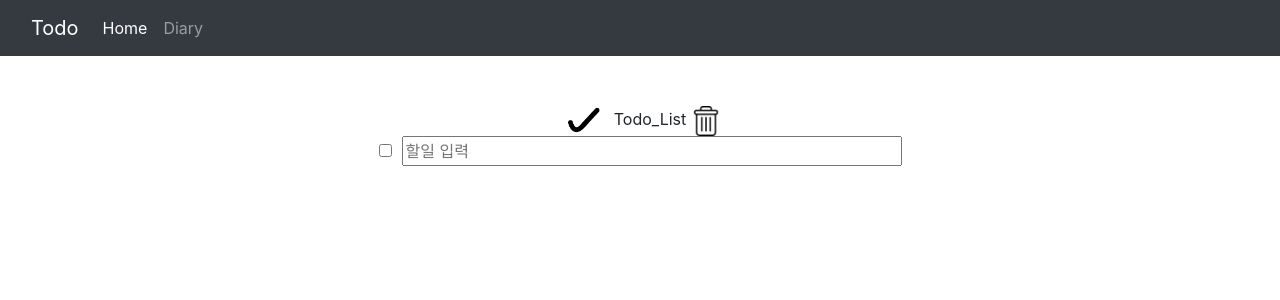
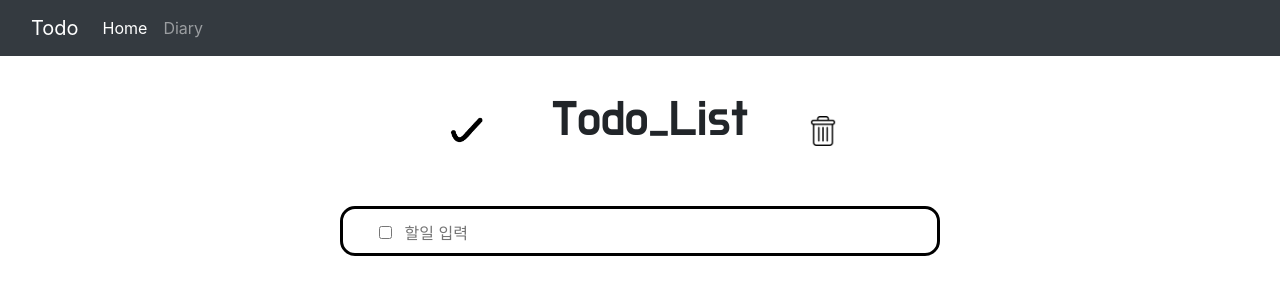
Before and after one commit to kwoneunyoung/todo, a Vue app: page /todo in a window 1280 px wide. Shown: the top 300 px of the page. Built offline with nearby package versions, Linux system fonts and the light colour scheme.

Commit message:
4/19
border style 설정

```diff
--- a/src/App.vue
+++ b/src/App.vue
@@ -12,26 +12,20 @@
           <div class="navbar-nav">
             <router-link to="/"><a class="nav-link active" aria-current="page">Home</a></router-link>
             <router-link to="/diary"><a class="nav-link">Diary</a></router-link>
-            <!-- <a class="nav-link" href="#">Pricing</a>
-            <a class="nav-link disabled">Disabled</a> -->
           </div>
         </div>
       </div>
     </nav>
     <router-view></router-view>
-    <!-- <Todo /> -->
-
   </div>
 
 </template>
 
 <script>
-// import Todo from './components/Todo.vue'
 
 export default {
   name: 'App',
   components: {
-    // Todo
   }
 }
 </script>
--- a/src/components/Todo.vue
+++ b/src/components/Todo.vue
@@ -1,17 +1,17 @@
 <template>
 
-    <div class="container">
+    <div class="todo-content">
+
         <div class="todo-container">
             <div>
-
-                <img src="../assets/img/check.png" style="width:50px" @click="chkAll">
-                Todo_List
+                <img src="../assets/img/check.png" style="width:50px" @click="chkAll"><span>Todo_List</span>
                 <img src="../assets/img/delete.png" @click="removeAll">
             </div>
             <div class="chk-main">
                 <input class="chkbox" type="checkbox"><input class="chktext" type="text" placeholder="할일 입력">
             </div>
         </div>
+
     </div>
 
 </template>
@@ -35,11 +35,11 @@ export default {
 
 
 .todo-container {
-    margin-top : 50px;
     text-align: center;
+
 }
 
-.todo-container p {
+.todo-container span {
     font-family: 'Do Hyeon', sans-serif;
     font-size: 50px;
 }
@@ -48,12 +48,22 @@ export default {
     width: 30px;
     height: 30px;
     cursor: pointer;
+    margin: 60px;
+}
 
+.chk-main {
+    width: 600px;
+    height: 50px;
+    border: 3px solid black;
+    border-radius: 15px;
+    margin: 0 auto; /*중앙배치*/
 }
 
 .chktext {
     margin-left: 10px;
     width: 500px;
+    margin-top: 10px;
+    border: 1px solid white;
 }
 
 
```
Also changed, not shown: src/assets/css/style.css (added).
